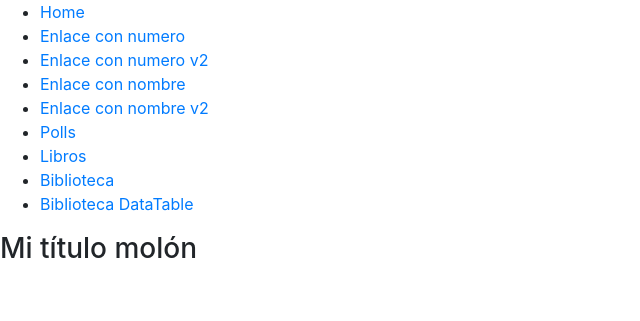
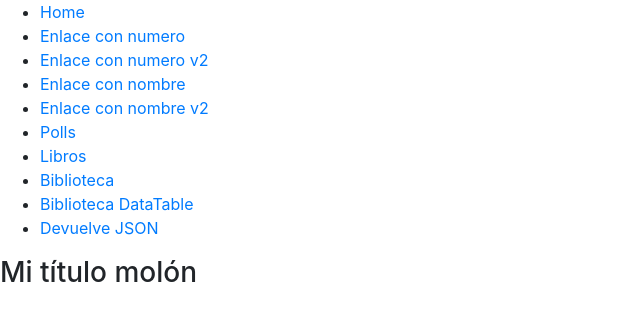
Before and after one commit to pepesan/ejemplobasedijango, a Django app: page / in a window 1280 px wide. Shown: the top 321 px of the page, without its empty margins (0-640 px from the left). Run offline with Django 3.2, Linux system fonts and the light colour scheme; some libraries are stand-ins or nearby versions.

Commit message:
movidos ficheros de plantillas y mejoras de explicación de uso de plantillas

```diff
--- a/ejemplobasedijango/settings.py
+++ b/ejemplobasedijango/settings.py
@@ -62,8 +62,7 @@ ROOT_URLCONF = 'ejemplobasedijango.urls'
 TEMPLATES = [
     {
         'BACKEND': 'django.template.backends.django.DjangoTemplates',
-        'DIRS': [os.path.join(BASE_DIR, 'templates')]
-        ,
+        'DIRS': [os.path.join(BASE_DIR, 'templates')],
         'APP_DIRS': True,
         'OPTIONS': {
             'context_processors': [
--- a/templates/home/index.html
+++ b/home/templates/home/index.html
@@ -13,5 +13,6 @@
     <li><a href="/libros">Libros</a></li>
     <li><a href="{% url 'genre-list' %}">Biblioteca</a></li>
     <li><a href="{% url 'genre-list2' %}">Biblioteca DataTable</a></li>
+    <li><a href="{% url 'home:devuelvejson' %}">Devuelve JSON</a></li>
 </ul>
 <h3>{{ titulo }}</h3>
--- a/home/urls.py
+++ b/home/urls.py
@@ -5,5 +5,7 @@ app_name = 'home'
 urlpatterns = [
     path('', views.index, name='index'),
     path('home/<int:n>', views.detail, name='detail'),
+    path('home/json', views.devuelveJson, name='devuelvejson'),
+    path('home/sendjson', views.sendjson, name='sendjson'),
     path('home/<str:nombre>', views.nombre, name='nombre'),
 ]
--- a/home/views.py
+++ b/home/views.py
@@ -1,13 +1,16 @@
 from django.shortcuts import render
 from django.template import loader
 from django.http import HttpResponse
+from django.utils.translation import gettext as _
+from django.http import JsonResponse
+import json
 
 """
 def index(request):
     return HttpResponse("Estás en la página principal. </br><a href='/polls'>Enlace a pools</a>")
 """
 def index(request):
-    titulo="Mi título molón"
+    titulo=_("Mi título molón")
     template = loader.get_template('home/index.html')
     context = {'titulo': titulo}
     return HttpResponse(template.render(context, request))
@@ -28,3 +31,28 @@ def nombre(request,nombre):
         'nombre': nombre
     }
     return HttpResponse(template.render(context, request))
+
+
+def devuelveJson(request):
+    data = {
+        'name': 'Vitor',
+        'location': 'Finland',
+        'is_active': True,
+        'count': 28
+    }
+    return JsonResponse(data)
+
+from django.views.decorators.csrf import csrf_exempt
+
+@csrf_exempt
+def sendjson(request):
+    if request.body:
+        # Decode data to a dict object
+        json_data = json.loads(request.body)
+
+        # Do things with json_data ...
+    else:
+        json_data={
+            'error': "No hay datos"
+        }
+    return JsonResponse(json_data)
```
Also changed, not shown: biblioteca/templates/biblioteca/genre_confirm_delete.html (renamed from templates/biblioteca/genre_confirm_delete.html), biblioteca/templates/biblioteca/genre_detail.html (renamed from templates/biblioteca/genre_detail.html), biblioteca/templates/biblioteca/genre_form.html (renamed from templates/biblioteca/genre_form.html), biblioteca/templates/biblioteca/genre_list.html (renamed from templates/biblioteca/genre_list.html), biblioteca/templates/biblioteca/genre_update_form.html (renamed from templates/biblioteca/genre_update_form.html), biblioteca/templates/biblioteca/simple_list.html (renamed from templates/biblioteca/simple_list.html), db.sqlite3, home/templates/home/detail.html (renamed from templates/home/detail.html), home/templates/home/nombre.html (renamed from templates/home/nombre.html), polls/templates/polls/detail.html (renamed from templates/polls/detail.html), polls/templates/polls/index.html (renamed from templates/polls/index.html), polls/templates/polls/results.html (renamed from templates/polls/results.html).
